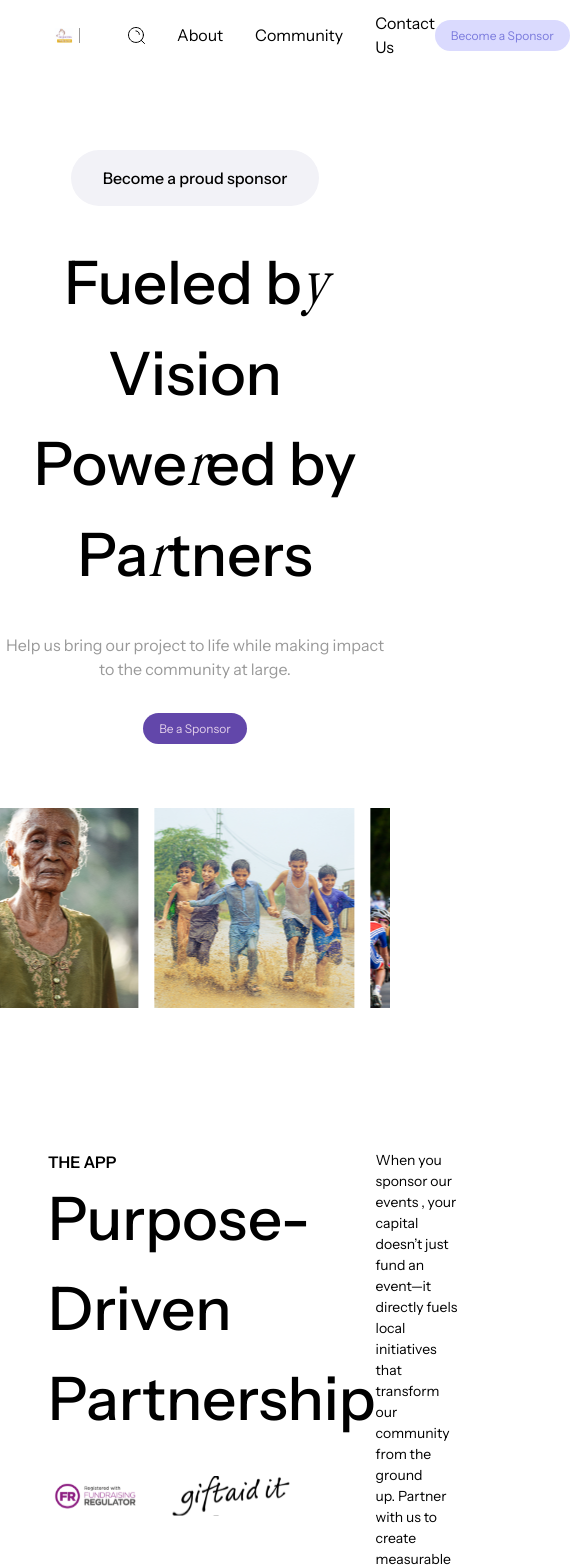
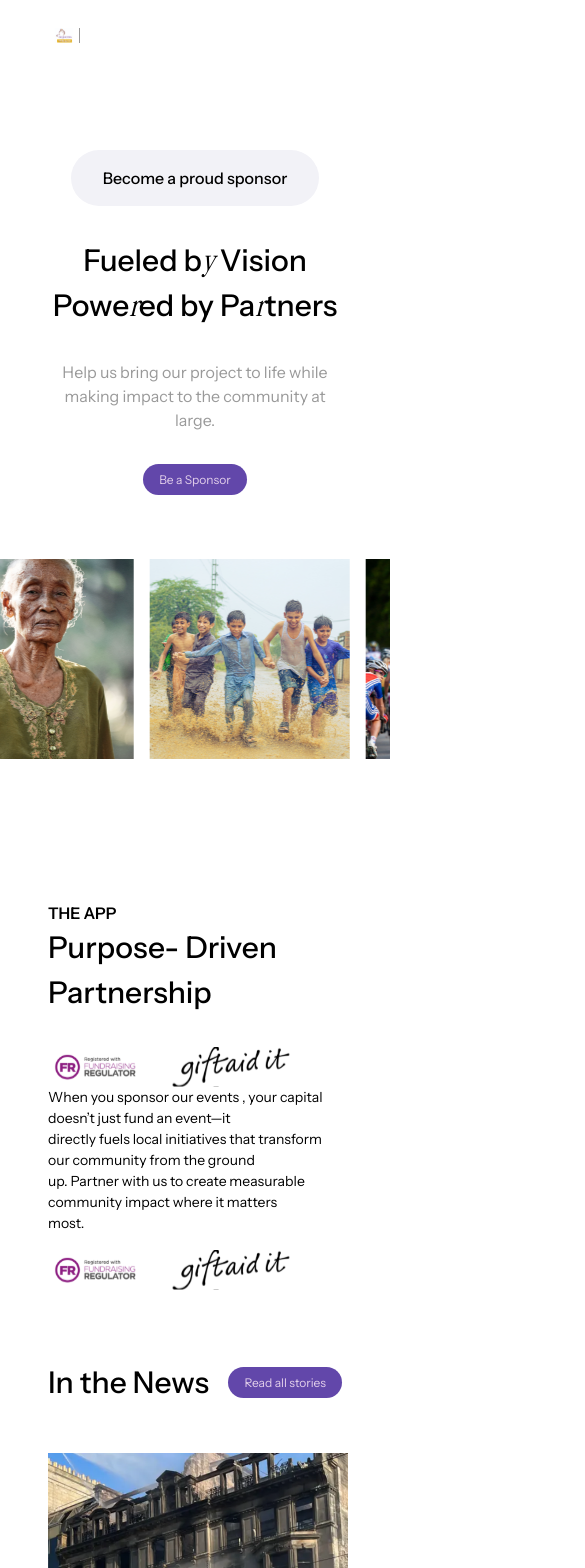
Before and after one commit to grenginehq/sponsor-app, a Next.js app: page / in a window 390 px wide. Shown: the top 1568 px of the page, 585 px wide, since content can reach past the window. Built offline with nearby package versions, Linux system fonts and the light colour scheme.

Commit message:
responsiveness

```diff
--- a/src/app/page.module.css
+++ b/src/app/page.module.css
@@ -8,10 +8,23 @@
   display: flex;
   align-items: flex-start;
   justify-content: space-between;
+  @media only screen and (max-width: 390px) {
+    flex-direction: column;
+  }
 }
 .purpose_images_container {
   display: flex;
   gap: 24px;
+  @media only screen and (max-width: 390px) {
+    /* display: none; */ /* if i do not comment it none of the logos will show */
+  }
+}
+.purpose_mobile_images_container {
+  display: none;
+  @media only screen and (max-width: 390px) {
+    display: flex;
+    gap: 24px;
+  }
 }
 .purpose_heading {
   font-size: 48px;
@@ -19,6 +32,14 @@
   font-size: 60px;
   color: #000000;
   font-weight: 500;
+  @media only screen and (max-width: 390px) {
+    font-size: 30px;
+  }
+}
+.purpose_button_container {
+  @media only screen and (max-width: 390px) {
+    display: none;
+  }
 }
 .purpose_title {
   font-size: 16px;
@@ -108,16 +129,28 @@
 .news_heading {
   font-size: 60px;
   font-weight: 500;
+  @media only screen and (max-width: 390px) {
+    font-size: 30px;
+  }
 }
+
 .news_cards_container {
   display: grid;
   gap: 48px;
   grid-template-columns: repeat(2, 1fr);
+  @media only screen and (max-width: 390px) {
+    display: flex;
+    flex-direction: column;
+    gap: 48px;
+  }
 }
 .news_card {
   display: flex;
   gap: 10px;
   width: 100%;
+  @media only screen and (max-width: 390px) {
+    flex-direction: column;
+  }
 }
 .news_card_image_container {
   position: relative;
@@ -156,10 +189,6 @@
   font-weight: 400;
   color: var(--black02);
 }
-.news_heading {
-  font-weight: 500;
-  font-size: 60;
-}
 .news_card_text {
   display: flex;
   flex-direction: column;
@@ -167,7 +196,7 @@
 }
 
 .project_container {
-  padding: 100px;
+  padding: 100px 0px;
   background: var(--secondary01);
   display: flex;
   flex-direction: column;
@@ -184,16 +213,36 @@
   font-size: 60px;
   font-weight: 500;
   font-style: medium;
+  @media only screen and (max-width: 390px) {
+    font-size: 30px;
+  }
 }
 .project_text_container_title {
   font-size: 16px;
   font-weight: 400;
   font-style: regular;
+  @media only screen and (max-width: 390px) {
+    display: none;
+  }
+}
+.project_text_container_mobile_title {
+  display: none;
+  font-size: 16px;
+  font-weight: 400;
+  font-style: regular;
+  @media only screen and (max-width: 390px) {
+    display: block;
+    text-align: center;
+  }
 }
 .projects_card_container {
   display: grid;
   grid-template-columns: repeat(4, 1fr);
   gap: 24px;
+  @media only screen and (max-width: 390px) {
+    display: flex;
+    flex-direction: column;
+  }
 }
 .projects_cards {
   padding: 24px 24px 32px 24px;
@@ -212,6 +261,11 @@
   padding-left: 48px;
   padding-right: 48px;
   padding-bottom: 0px;
+  @media only screen and (max-width: 390px) {
+    display: flex;
+    flex-direction: column;
+    gap: 10px;
+  }
 }
 .contact_us_text_container {
   display: flex;
@@ -220,6 +274,9 @@
 .contact_us_text_container_heading {
   font-size: 60px;
   font-weight: 500;
+  @media only screen and (max-width: 390px) {
+    font-size: 30px;
+  }
 }
 .contact_us_text_container_title {
   font-size: 16px;
@@ -231,6 +288,9 @@
   font-weight: 400;
   color: var(--black);
   font-family: var(--font-instrument-serif);
+  @media only screen and (max-width: 390px) {
+    font-size: 30px;
+  }
 }
 .contact_us_input_container {
   display: flex;
@@ -248,12 +308,20 @@
   font-size: 48px;
   font-family: var(--font-instrument-serif);
   font-weight: 400;
+  @media only screen and (max-width: 390px) {
+    font-size: 24px;
+  }
 }
 .footer {
   padding: 100px 48px;
   display: flex;
   justify-content: space-between;
   width: 100%;
+  @media only screen and (max-width: 390px) {
+    flex-direction: column;
+    gap: 48px;
+    padding-top: 0px;
+  }
 }
 .footer_left_container {
   display: flex;
@@ -266,6 +334,9 @@
 }
 .footer_logo_container {
   padding: 16px;
+  @media only screen and (max-width: 390px) {
+    padding-left: 0px;
+  }
 }
 .footer_text {
   font-size: 12px;
@@ -286,4 +357,7 @@
   font-weight: 500;
   color: var(--black);
   padding-right: 120px;
+  @media only screen and (max-width: 390px) {
+    padding-right: 0px;
+  }
 }
--- a/src/app/page.tsx
+++ b/src/app/page.tsx
@@ -39,7 +39,13 @@ export default function Home() {
             matters <br />
             most.
           </p>
-          <Button variant="primary" type="button" label="Start Now" />
+          <div className={styles.purpose_mobile_images_container}>
+            <Icon icon="fundraiser" />
+            <Icon icon="giftaid" />
+          </div>
+          <div className={styles.purpose_button_container}>
+            <Button variant="primary" type="button" label="Start Now" />
+          </div>
         </div>
       </section>
       {/* <section className={styles.perspective_container}>
@@ -98,6 +104,9 @@ export default function Home() {
           </h1>
           <p className={styles.project_text_container_title}>
             Make a difference by choosing a project to start with
+          </p>
+          <p className={styles.project_text_container_mobile_title}>
+            Make a difference by <br /> choosing a project to start <br /> with
           </p>
           <Button type="button" variant="primary">
             Start a project now
--- a/src/components/Header/header.module.css
+++ b/src/components/Header/header.module.css
@@ -14,12 +14,6 @@
   gap: 32px;
 }
 
-.line {
-  width: 1px;
-  background: var(--black);
-  height: 20px;
-}
-
 .nav {
   display: flex;
   gap: space-between;
@@ -27,6 +21,9 @@
   align-items: center;
   justify-content: center;
   width: 100%;
+  @media only screen and (max-width: 390px) {
+    display: none;
+  }
 }
 .link {
   font-size: 16px;
@@ -37,3 +34,8 @@
   gap: 48px;
   align-items: center;
 }
+.header_button_container {
+  @media only screen and (max-width: 390px) {
+    display: none;
+  }
+}
--- a/src/components/Header/index.tsx
+++ b/src/components/Header/index.tsx
@@ -14,9 +14,11 @@ export const Header = () => {
           <a>Contact Us</a>
         </nav>
       </div>
-      <Button type="button" variant="secondary">
-        Become a Sponsor
-      </Button>
+      <div className={styles.header_button_container}>
+        <Button type="button" variant="secondary">
+          Become a Sponsor
+        </Button>
+      </div>
     </header>
   );
 };
--- a/src/components/Hero/hero.module.css
+++ b/src/components/Hero/hero.module.css
@@ -19,11 +19,26 @@
   font-size: 16px;
   color: rgba(0, 0, 0, 0.4);
   text-align: center;
+  @media only screen and (max-width: 390px) {
+    display: none;
+  }
+}
+.mobile_description {
+  display: none;
+  font-size: 16px;
+  color: rgba(0, 0, 0, 0.4);
+  text-align: center;
+  @media only screen and (max-width: 390px) {
+    display: block;
+  }
 }
 .heading {
   font-size: 60px;
   font-weight: 500;
   text-align: center;
+  @media only screen and (max-width: 390px) {
+    font-size: 30px;
+  }
 }
 .heading_container {
   display: flex;
--- a/src/components/Hero/index.tsx
+++ b/src/components/Hero/index.tsx
@@ -21,6 +21,10 @@ export const Hero = () => {
         <p className={styles.description}>
           Help us bring our project to life while making impact <br />
           to the community at large.
+        </p>
+        <p className={styles.mobile_description}>
+          Help us bring our project to life while <br /> making impact to the
+          community at <br /> large.
         </p>
         <Button type="button" variant="primary" label="Be a Sponsor" />
       </div>
```
